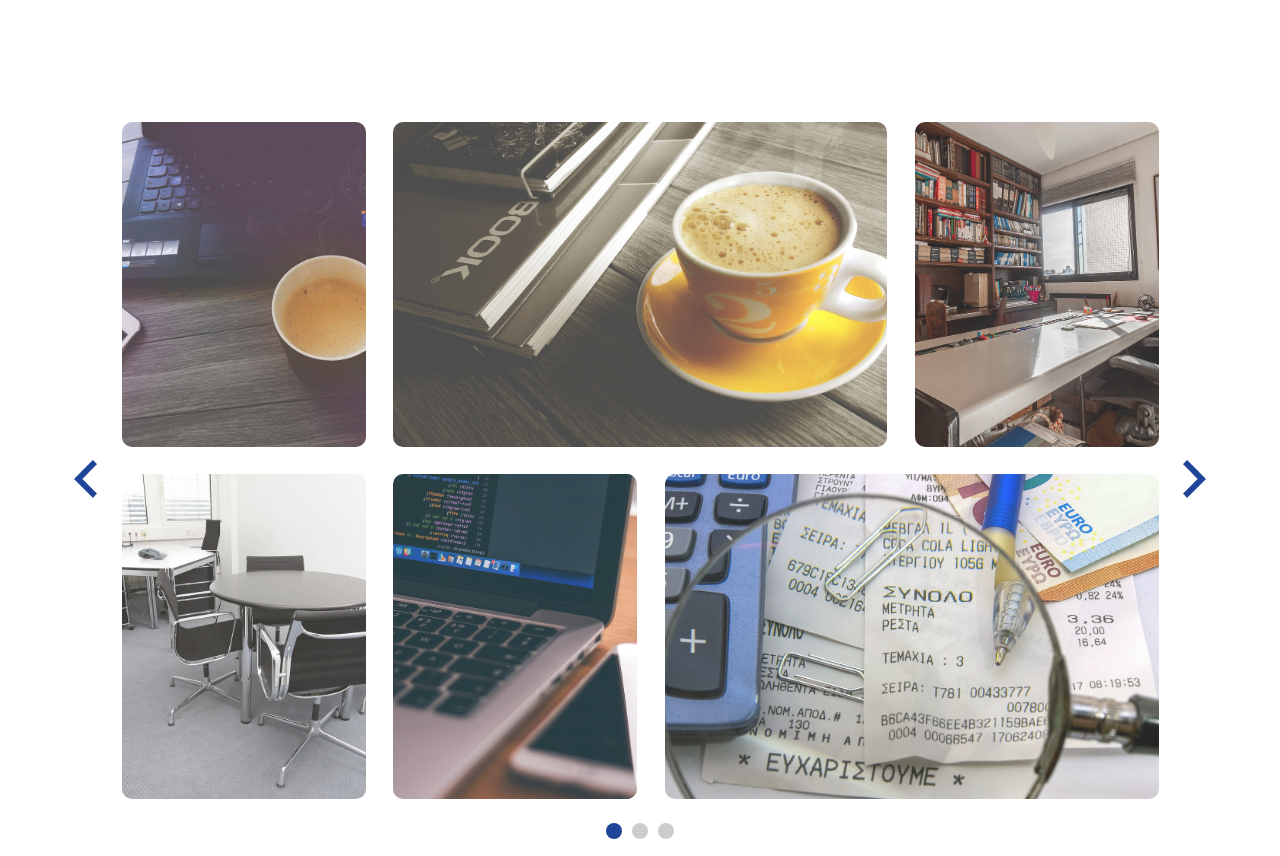
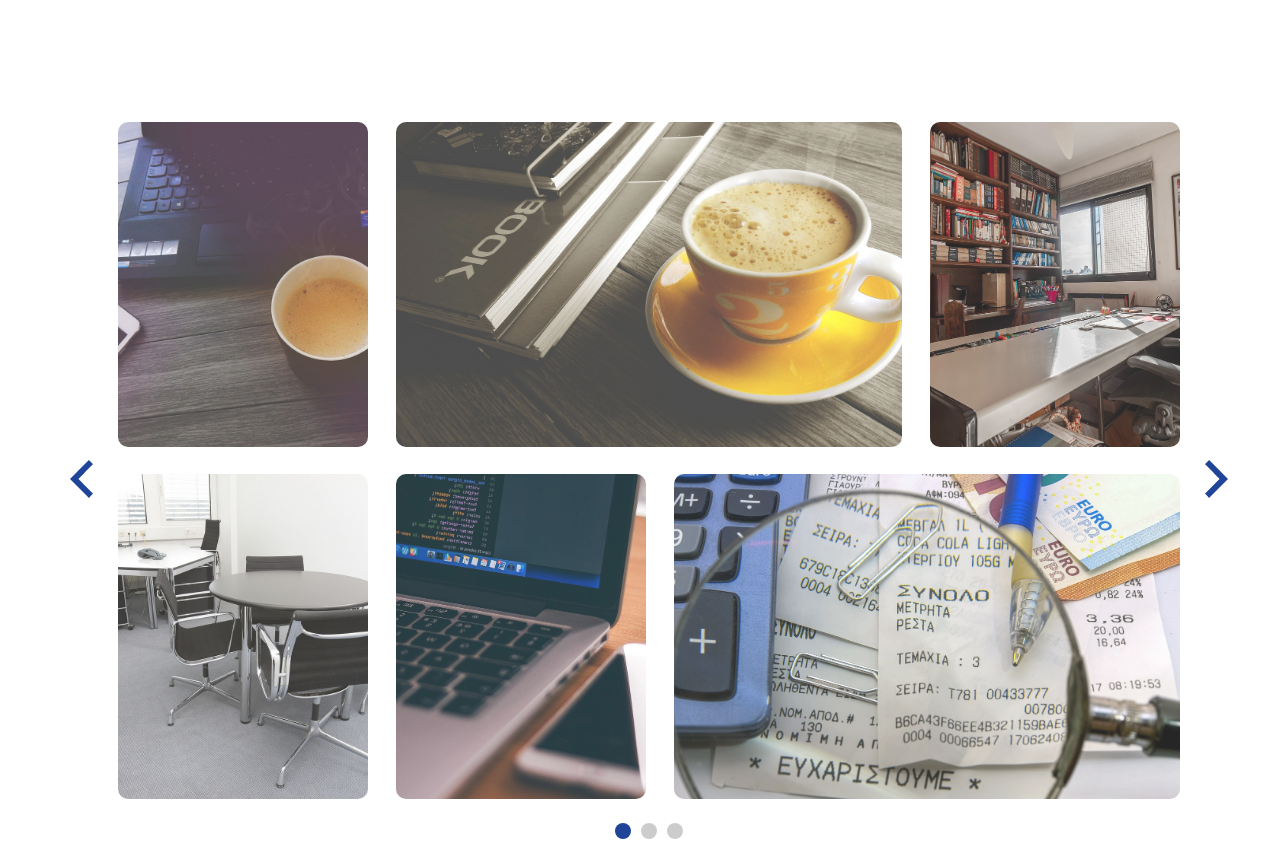
Before and after one commit to A1wol/Uber-Uns-HTML, a plain HTML site: page index.html in a window 1280 px wide. Shown: the part 1551-2407 px from the top of the page. Drawn offline with nearby package versions, Linux system fonts and the light colour scheme.

Commit message:
margin changes

```diff
--- a/style/_model.scss
+++ b/style/_model.scss
@@ -247,8 +247,8 @@
 }
 
 .swiper {
-    width: 81%;
-    margin: 50px auto 0 auto !important;
+    width: 83%;
+    margin: 50px 0 0 auto !important;
     padding: 45px 100px 50px 100px !important;
 }
 
@@ -259,7 +259,6 @@
     column-gap: 50px;
 
     &__slide-1 {
-        max-width: 280px;
         width: 110%;
     }
 
@@ -273,18 +272,15 @@
     }
 
     &__slide-3 {
-        max-width: 280px;
         margin-left: -22px;
         width: 110%;
     }
 
     &__slide-4 {
-        max-width: 280px;
         width: 110%;
     }
 
     &__slide-5 {
-        max-width: 280px;
         width: 110%;
     }
 
```
Also changed, not shown: style/style.css, 1 other file.
